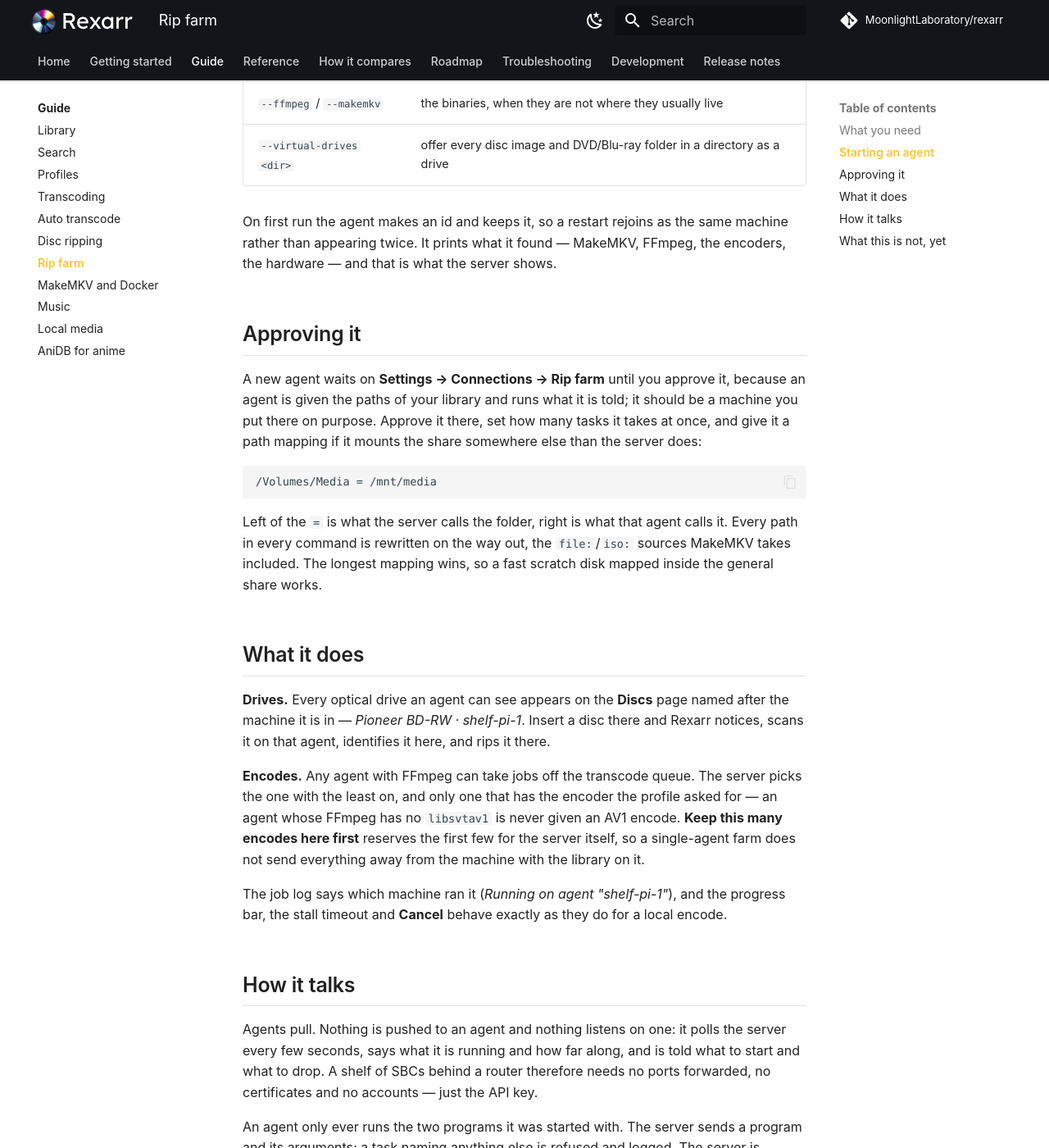
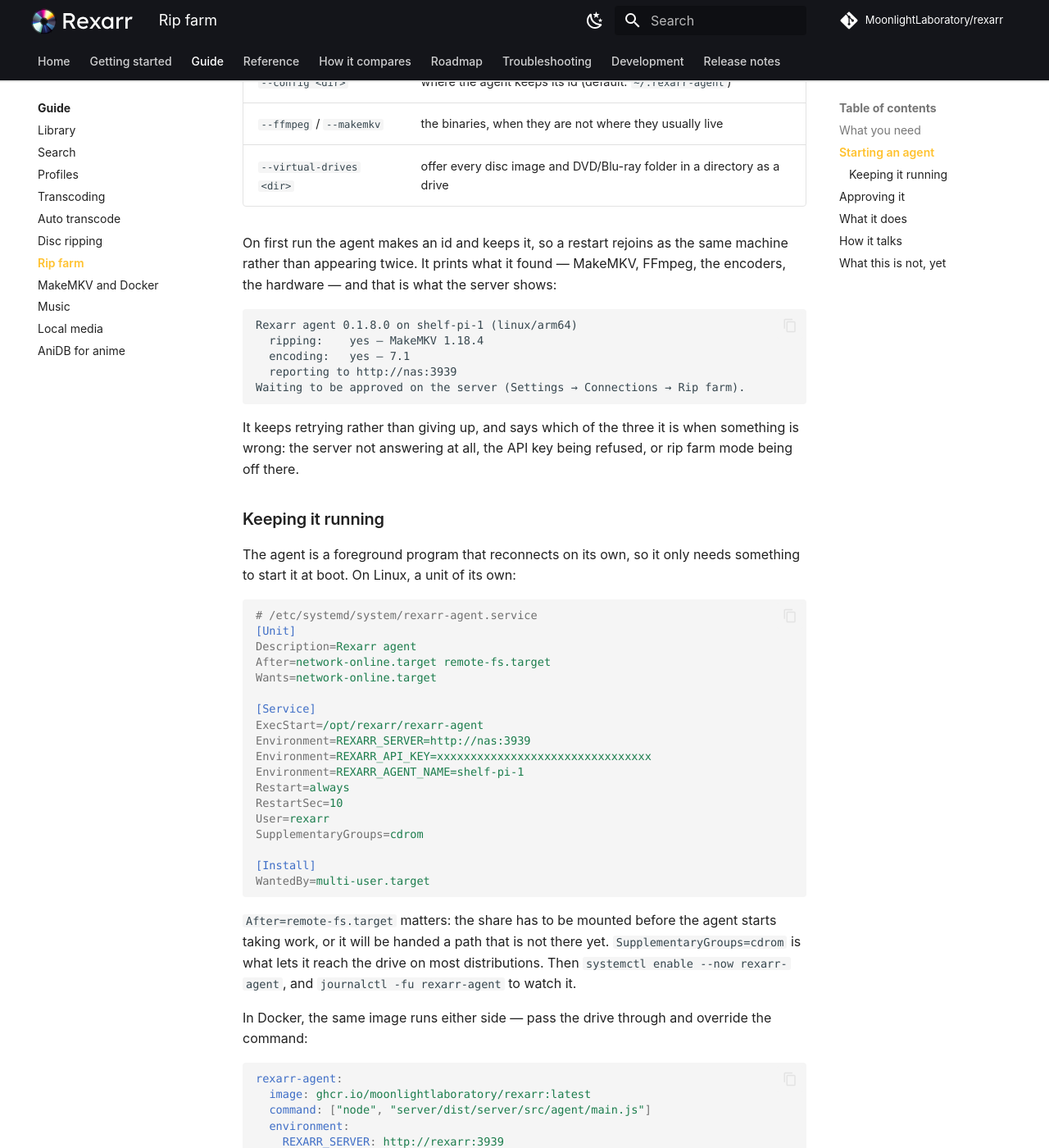
Before and after one commit to MoonlightLaboratory/rexarr, an MkDocs documentation site: the page built from docs/guide/rip-farm.md, in a window 1280 px wide and 1400 px high, scrolled down 1157 px. Shown: the whole window at 82% size. Built offline with MkDocs 1.6.1 and Material for MkDocs 9.7.7, drawn with Linux system fonts in a browser that asks for light colours; some of the changed text lies outside the part shown.

Commit message:
Rip farm: say which of the three it is when an agent cannot join
"Could not reach the server" was printed when the server had in fact
answered, and answered with the reason - rip farm mode is off, or the
API key is wrong. The agent now repeats what the server said and what to
do about it, and keeps "could not reach" for when nothing answered. The
guide gained a systemd unit and a compose service, since starting one on
another machine mostly means keeping it started.

````diff
--- a/docs/guide/rip-farm.md
+++ b/docs/guide/rip-farm.md
@@ -11,7 +11,8 @@
 
 ## What you need
 
-* **Rexarr on the server**, with **Settings → Connections → Rip farm** switched on.
+* **Rexarr on the server**, with **Settings → Connections → Rip farm** switched on. Until it is, an agent is
+  turned away and says so.
 * **`rexarr-agent` on each machine**, which ships in every Rexarr package.
 * **A folder both machines can see.** The files never travel over this connection — the agent writes a rip
   straight into the shared folder and the server picks it up from there. NFS, SMB, whatever you already use.
@@ -35,7 +36,62 @@
 | `--virtual-drives <dir>` | offer every disc image and DVD/Blu-ray folder in a directory as a drive |
 
 On first run the agent makes an id and keeps it, so a restart rejoins as the same machine rather than appearing
-twice. It prints what it found — MakeMKV, FFmpeg, the encoders, the hardware — and that is what the server shows.
+twice. It prints what it found — MakeMKV, FFmpeg, the encoders, the hardware — and that is what the server shows:
+
+```
+Rexarr agent 0.1.8.0 on shelf-pi-1 (linux/arm64)
+  ripping:    yes – MakeMKV 1.18.4
+  encoding:   yes – 7.1
+  reporting to http://nas:3939
+Waiting to be approved on the server (Settings → Connections → Rip farm).
+```
+
+It keeps retrying rather than giving up, and says which of the three it is when something is wrong: the server
+not answering at all, the API key being refused, or rip farm mode being off there.
+
+### Keeping it running
+
+The agent is a foreground program that reconnects on its own, so it only needs something to start it at boot.
+On Linux, a unit of its own:
+
+```ini
+# /etc/systemd/system/rexarr-agent.service
+[Unit]
+Description=Rexarr agent
+After=network-online.target remote-fs.target
+Wants=network-online.target
+
+[Service]
+ExecStart=/opt/rexarr/rexarr-agent
+Environment=REXARR_SERVER=http://nas:3939
+Environment=REXARR_API_KEY=xxxxxxxxxxxxxxxxxxxxxxxxxxxxxxxx
+Environment=REXARR_AGENT_NAME=shelf-pi-1
+Restart=always
+RestartSec=10
+User=rexarr
+SupplementaryGroups=cdrom
+
+[Install]
+WantedBy=multi-user.target
+```
+
+`After=remote-fs.target` matters: the share has to be mounted before the agent starts taking work, or it will be
+handed a path that is not there yet. `SupplementaryGroups=cdrom` is what lets it reach the drive on most
+distributions. Then `systemctl enable --now rexarr-agent`, and `journalctl -fu rexarr-agent` to watch it.
+
+In Docker, the same image runs either side — pass the drive through and override the command:
+
+```yaml
+rexarr-agent:
+  image: ghcr.io/moonlightlaboratory/rexarr:latest
+  command: ["node", "server/dist/server/src/agent/main.js"]
+  environment:
+    REXARR_SERVER: http://rexarr:3939
+    REXARR_API_KEY: xxxxxxxxxxxxxxxxxxxxxxxxxxxxxxxx
+    REXARR_AGENT_NAME: shelf-pi-1
+  devices: ["/dev/sr0:/dev/sr0", "/dev/sg0:/dev/sg0"]
+  volumes: ["/mnt/media:/mnt/media"]
+```
 
 ## Approving it
 
````
Also changed, not shown: 1 other file.
